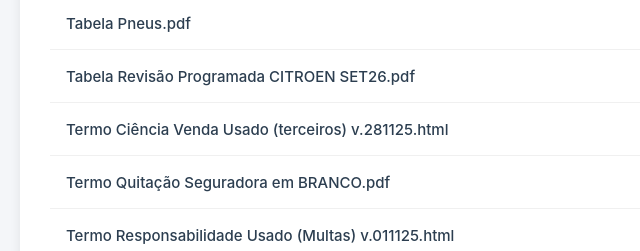
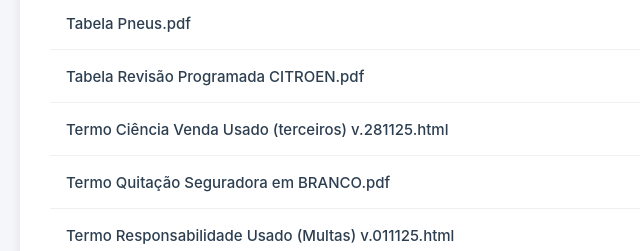
Before and after one commit to irineuraiser/termos-e-calculadoras, a plain HTML site: page index.html in a window 1280 px wide. Shown: the part 976-1227 px from the top of the page, 220-860 px from the left. Drawn offline with Linux system fonts and the light colour scheme.

Commit message:
Add files via upload

```diff
--- a/index.html
+++ b/index.html
@@ -123,7 +123,7 @@
             { name: "Tabela Acessórios Basalt.pdf" },
             { name: "Tabela Acessórios C3.pdf" },
             { name: "Tabela Pneus.pdf" },
-            { name: "Tabela Revisão Programada CITROEN SET26.pdf" },
+            { name: "Tabela Revisão Programada CITROEN.pdf" },
             { name: "Termo Ciência Venda Usado (terceiros) v.281125.html" },
             { name: "Termo Quitação Seguradora em BRANCO.pdf" },
             { name: "Termo Responsabilidade Usado (Multas) v.011125.html" }
```
Also changed, not shown: 1 other file.
